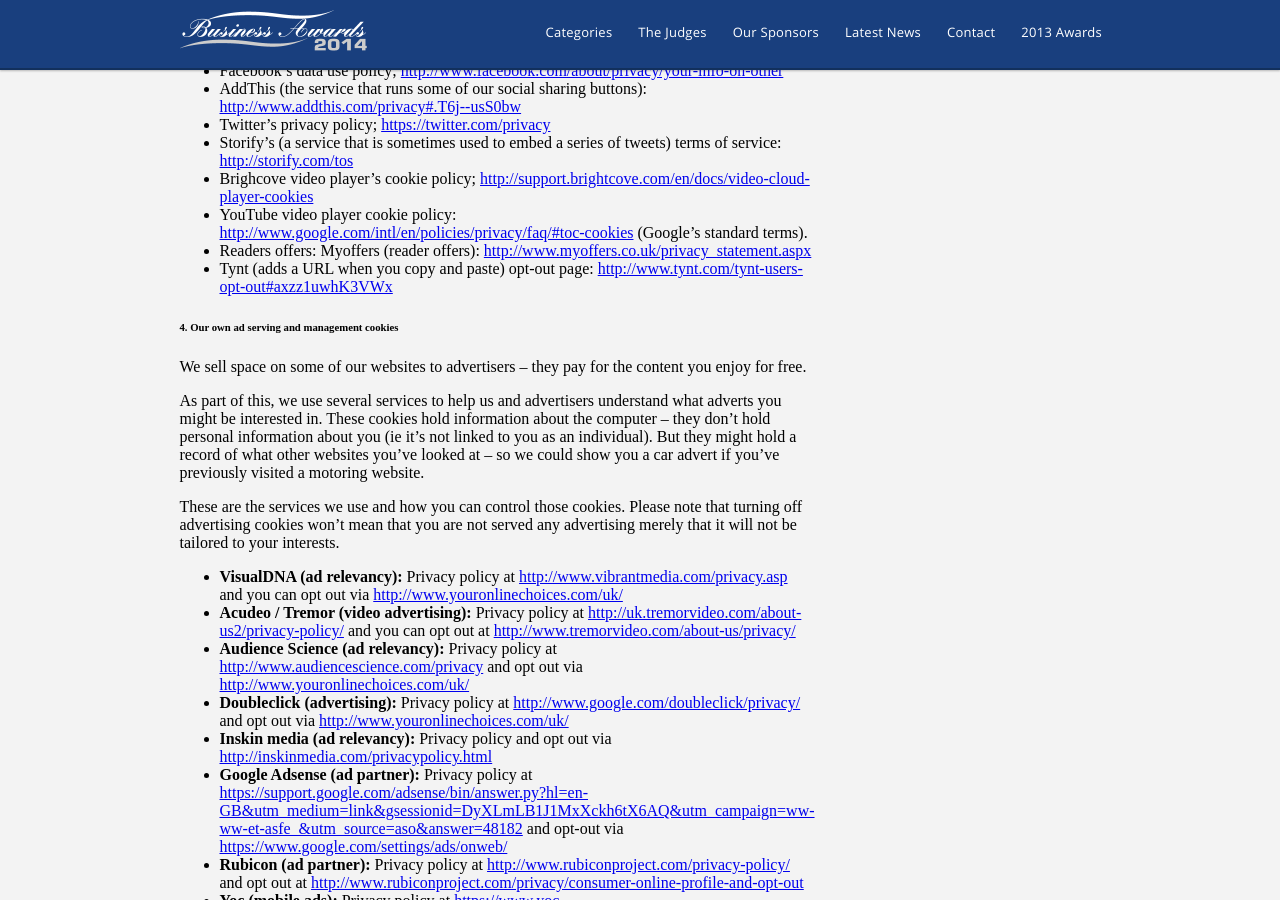
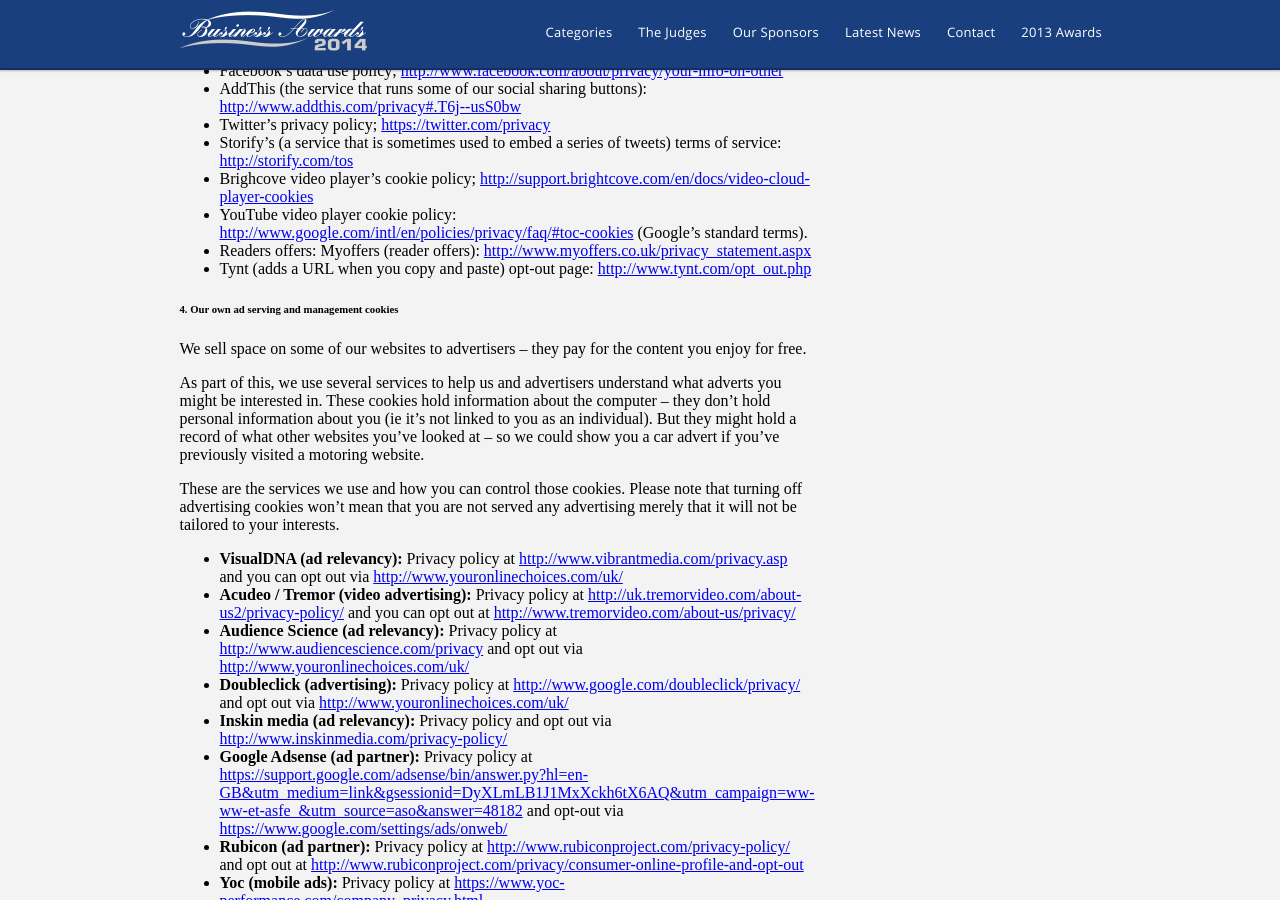
Before and after one commit to michaelbragg/2014.bpbusinessawards.co.uk, a Jekyll site: the page built from src/cookies.html, in a window 1280 px wide and 900 px high, scrolled down 1869 px. Built offline with Jekyll 4.4.1, drawn with Linux system fonts in a browser that asks for light colours; Markdown is read by kramdown in place of the engine named in the settings; some of the changed lines change nothing that is shown.

Commit message:
Updates 404 error links in cookie file

```diff
--- a/src/cookies.html
+++ b/src/cookies.html
@@ -80,7 +80,7 @@
 <ul>
   <li><strong>Internet Explorer:</strong> <a href="http://support.microsoft.com/kb/278835">http://support.microsoft.com/kb/278835</a> (this page links tofurther information for different versions of IE – the mobile version is at <a href="http://www.microsoft.com/windowsphone/en-us/howto/wp7/web/changing-privacy-and-other-browser-settings.aspx">http://www.microsoft.com/windowsphone/en-us/howto/wp7/web/changing-privacy-and-other-browser-settings.aspx</a>).</li>
   <li><strong>Chrome:</strong> <a href="http://support.google.com/chrome/bin/answer.py?hl=en-GB&nbsp;answer=95647">http://support.google.com/chrome/bin/answer.py?hl=en-GB&nbsp;answer=95647</a></li>
-  <li><strong>Safari:</strong> <a href="http://docs.info.apple.com/article.html?path=Safari/5.0/en/9277.html">http://docs.info.apple.com/article.html?path=Safari/5.0/en/9277.html</a>(or <a href="http://support.apple.com/kb/HT1677 for mobile versions">http://support.apple.com/kb/HT1677</a> for mobile versions)</li>
+  <li><strong>Safari:</strong> <a href="http://docs.info.apple.com/article.html?path=Safari/5.0/en/9277.html">http://docs.info.apple.com/article.html?path=Safari/5.0/en/9277.html</a>(or <a href="http://support.apple.com/kb/HT1677/">http://support.apple.com/kb/HT1677</a> for mobile versions)</li>
   <li><strong>Firefox:</strong> <a href="http://support.mozilla.org/en-US/kb/Enabling%20and%20disabling%20cookies">http://support.mozilla.org/en-US/kb/Enabling%20and%20disabling%20cookies</a></li>
   <li><strong>Blackberries:</strong> <a href="http://docs.blackberry.com/en/smartphone_users/deliverables/32004/Turn_off_cookies_in_the_browser_60_1072866_11.jsp">http://docs.blackberry.com/en/smartphone_users/deliverables/32004/Turn_off_cookies_in_the_browser_60_1072866_11.jsp</a></li>
   <li><strong>Android:</strong> <a href="http://support.google.com/mobile/bin/answer.py?hl=en&nbsp;answer=169022">http://support.google.com/mobile/bin/answer.py?hl=en&nbsp;answer=169022</a></li>
@@ -126,7 +126,7 @@
   <li>Brighcove video player&rsquo;s cookie policy; <a href="http://support.brightcove.com/en/docs/video-cloud-player-cookies">http://support.brightcove.com/en/docs/video-cloud-player-cookies</a></li>
   <li>YouTube video player cookie policy: <a href="http://www.google.com/intl/en/policies/privacy/faq/#toc-cookies">http://www.google.com/intl/en/policies/privacy/faq/#toc-cookies</a> (Google&rsquo;s standard terms).</li>
   <li>Readers offers: Myoffers (reader offers): <a href="http://www.myoffers.co.uk/privacy_statement.aspx">http://www.myoffers.co.uk/privacy_statement.aspx</a></li>
-  <li>Tynt (adds a URL when you copy and paste) opt-out page: <a href="http://www.tynt.com/tynt-users-opt-out#axzz1uwhK3VWx">http://www.tynt.com/tynt-users-opt-out#axzz1uwhK3VWx</a></li>
+  <li>Tynt (adds a URL when you copy and paste) opt-out page: <a href="http://www.tynt.com/opt_out.php">http://www.tynt.com/opt_out.php</a></li>
 </ul>
 
 <h6>4. Our own ad serving and management cookies</h6>
@@ -150,7 +150,7 @@
   <li><strong>Acudeo / Tremor (video advertising):</strong> Privacy policy at <a href="http://uk.tremorvideo.com/about-us2/privacy-policy/">http://uk.tremorvideo.com/about-us2/privacy-policy/</a> and you can opt out at <a href="http://www.tremorvideo.com/about-us/privacy/">http://www.tremorvideo.com/about-us/privacy/</a></li>
   <li><strong>Audience Science (ad relevancy):</strong> Privacy policy at <a href="http://www.audiencescience.com/privacy">http://www.audiencescience.com/privacy</a> and opt out via <a href="http://www.youronlinechoices.com/uk/">http://www.youronlinechoices.com/uk/</a></li>
   <li><strong>Doubleclick (advertising):</strong> Privacy policy at <a href="http://www.google.com/doubleclick/privacy/">http://www.google.com/doubleclick/privacy/</a> and opt out via <a href="http://www.youronlinechoices.com/uk/">http://www.youronlinechoices.com/uk/</a></li>
-  <li><strong>Inskin media (ad relevancy):</strong> Privacy policy and opt out via <a href="http://inskinmedia.com/privacypolicy.html">http://inskinmedia.com/privacypolicy.html</a></li>
+  <li><strong>Inskin media (ad relevancy):</strong> Privacy policy and opt out via <a href="http://www.inskinmedia.com/privacy-policy/">http://www.inskinmedia.com/privacy-policy/</a></li>
   <li><strong>Google Adsense (ad partner):</strong> Privacy policy at <a href="https://support.google.com/adsense/bin/answer.py?hl=en-GB&utm_medium=link&gsessionid=DyXLmLB1J1MxXckh6tX6AQ&utm_campaign=ww-ww-et-asfe_&utm_source=aso&answer=48182">https://support.google.com/adsense/bin/answer.py?hl=en-GB&utm_medium=link&gsessionid=DyXLmLB1J1MxXckh6tX6AQ&utm_campaign=ww-ww-et-asfe_&utm_source=aso&answer=48182</a> and opt-out via <a href="https://www.google.com/settings/ads/onweb/">https://www.google.com/settings/ads/onweb/</a></li>
   <li><strong>Rubicon (ad partner):</strong> Privacy policy at <a href="http://www.rubiconproject.com/privacy-policy/">http://www.rubiconproject.com/privacy-policy/</a> and opt out at <a href="http://www.rubiconproject.com/privacy/consumer-online-profile-and-opt-out">http://www.rubiconproject.com/privacy/consumer-online-profile-and-opt-out</a></li>
   <li><strong>Yoc (mobile ads):</strong> Privacy policy at <a href="https://www.yoc-performance.com/company_privacy.html">https://www.yoc-performance.com/company_privacy.html</a></li>
```
